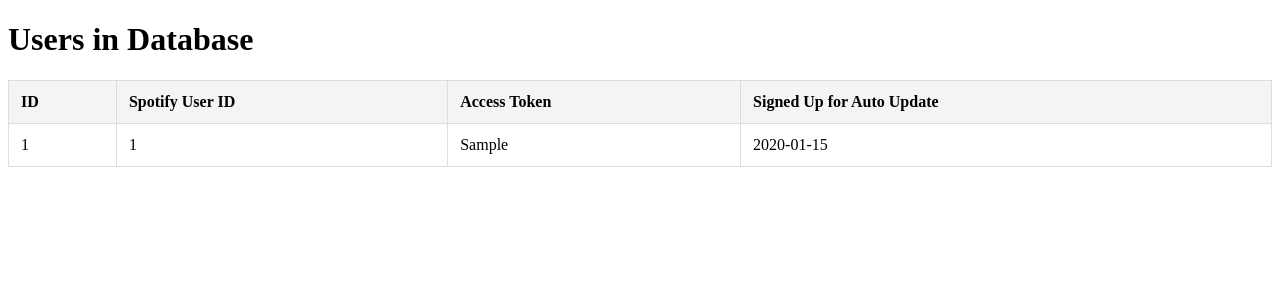
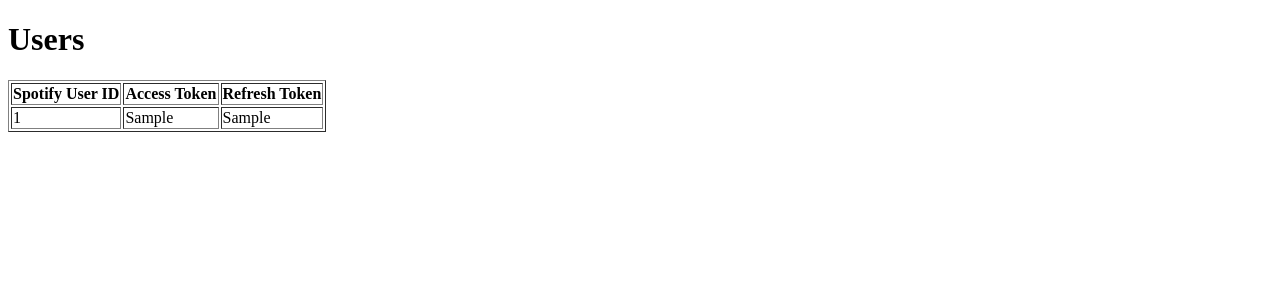
Before and after one commit to rafailpapastamou/top-monthly-playlist, a Flask app: page /show_users in a window 1280 px wide. Shown: the top 300 px of the page. Run offline with Flask 3, Linux system fonts and the light colour scheme; a database or web service that is not in the repository returns one stand-in record (values such as "Sample title"); some libraries are stand-ins or nearby versions.

Commit message:
updated show_users.html

```diff
--- a/templates/show_users.html
+++ b/templates/show_users.html
@@ -3,45 +3,21 @@
   <head>
     <meta charset="UTF-8" />
     <meta name="viewport" content="width=device-width, initial-scale=1.0" />
-    <title>Users in Database</title>
-    <link
-      rel="icon"
-      href="{{ url_for('static', filename='spotify.svg') }}"
-      type="image/x-icon"
-    />
-    <style>
-      table {
-        width: 100%;
-        border-collapse: collapse;
-        margin: 20px 0;
-        font-size: 1em;
-        text-align: left;
-      }
-      table th,
-      table td {
-        padding: 12px;
-        border: 1px solid #ddd;
-      }
-      table th {
-        background-color: #f4f4f4;
-      }
-    </style>
+    <title>Show Users</title>
   </head>
   <body>
-    <h1>Users in Database</h1>
-    <table>
+    <h1>Users</h1>
+    <table border="1">
       <tr>
-        <th>ID</th>
         <th>Spotify User ID</th>
         <th>Access Token</th>
-        <th>Signed Up for Auto Update</th>
+        <th>Refresh Token</th>
       </tr>
       {% for user in users %}
       <tr>
-        <td>{{ user.id }}</td>
-        <td>{{ user.spotify_user_id }}</td>
-        <td>{{ user.access_token }}</td>
-        <td>{{ user.signed_up_for_auto_update }}</td>
+        <td>{{ user['spotify_user_id'] }}</td>
+        <td>{{ user['access_token'] }}</td>
+        <td>{{ user['refresh_token'] }}</td>
       </tr>
       {% endfor %}
     </table>
```
